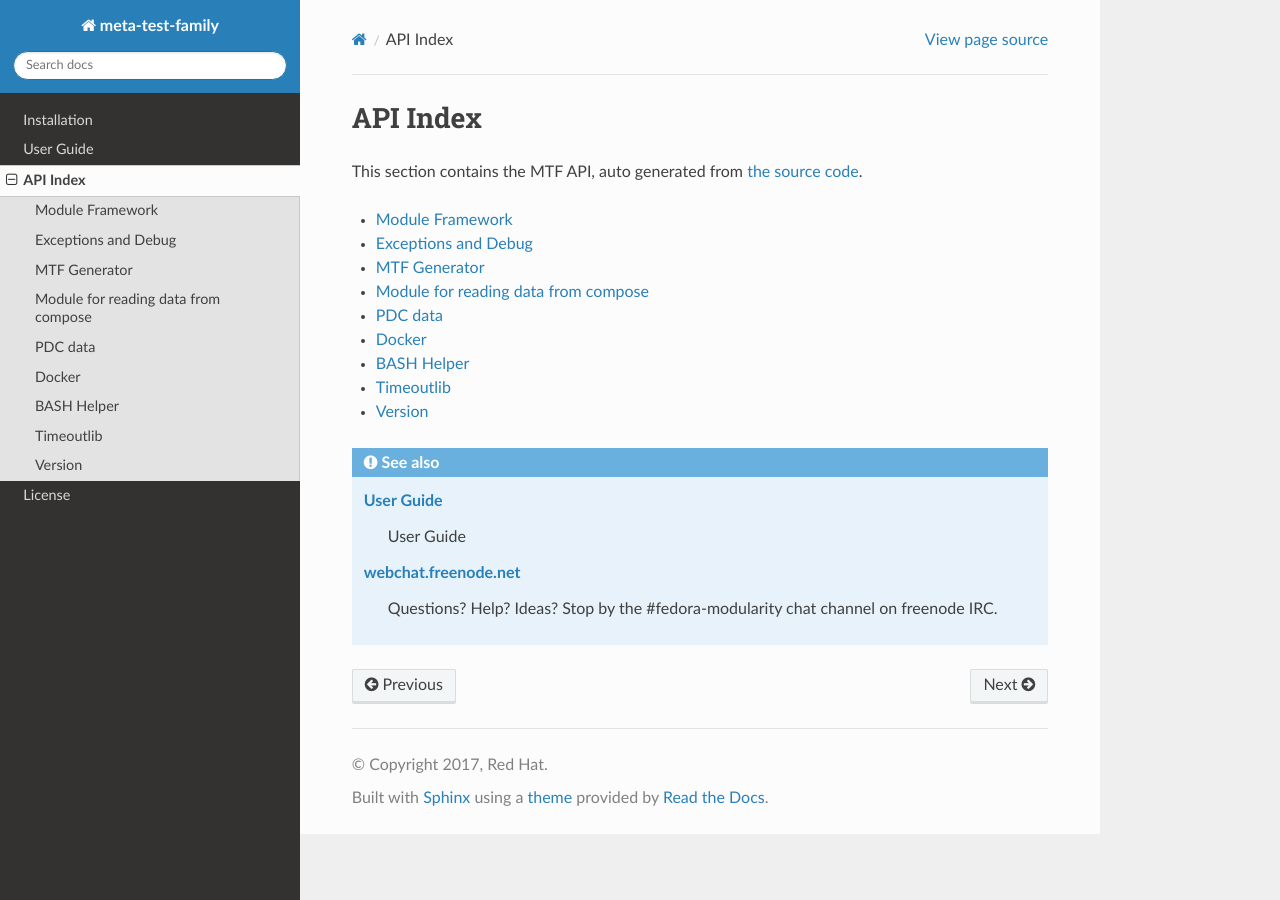
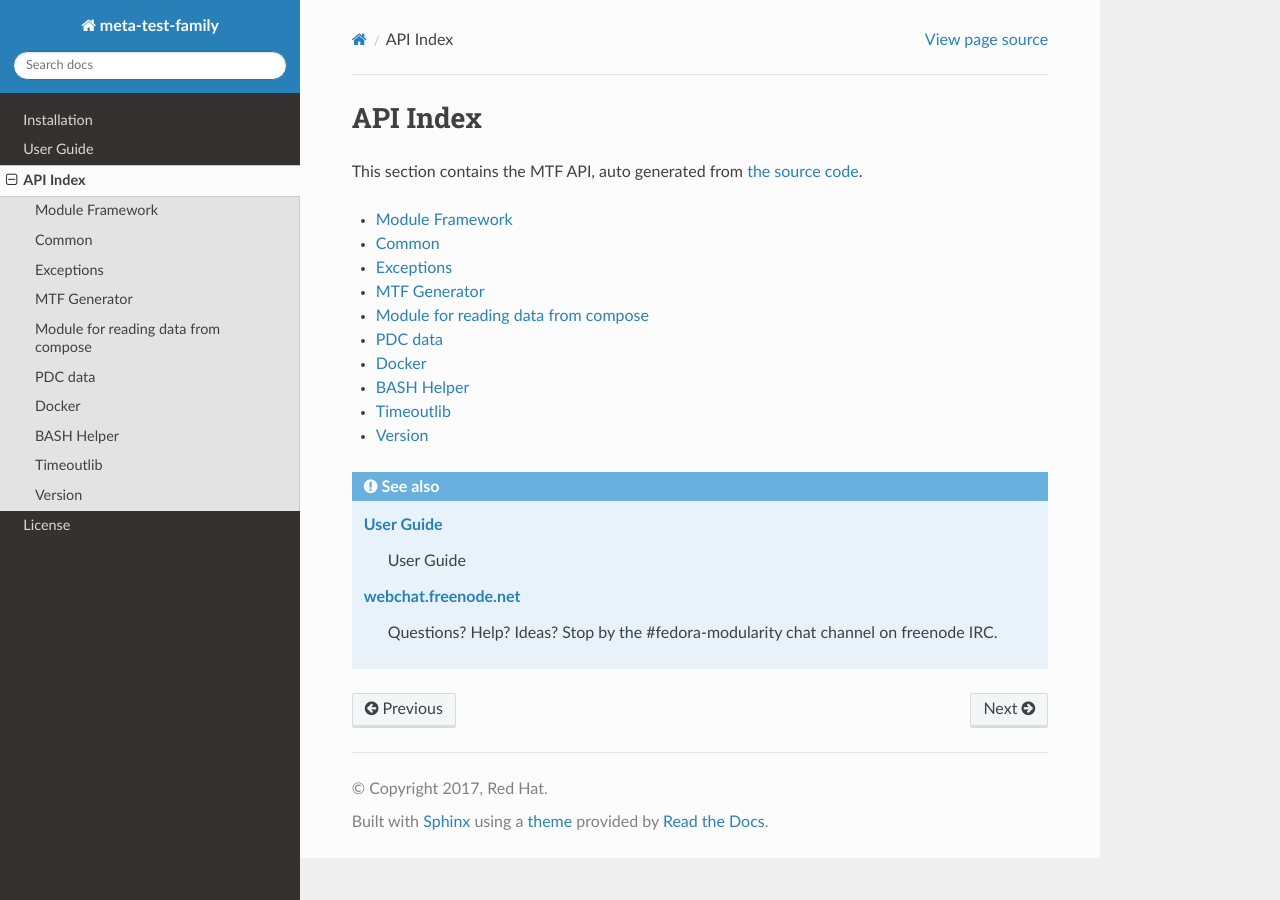
Before and after one commit to fedora-modularity/meta-test-family, a Sphinx documentation site: the page built from docs/api/index.rst, in a window 1280 px wide. Built offline with Sphinx 7.4.7 and the Read the Docs theme 2.0.0, drawn with Linux system fonts in a browser that asks for light colours; pages that are not in the unit, such as notebooks, are missing from menus.

```diff
--- a/docs/api/exceptions_debug.rst
+++ b/docs/api/common.rst
@@ -1,5 +1,5 @@
-Exceptions and Debug
-====================
+Common
+=======
 
 .. automodule:: moduleframework.common
    :members:
--- /dev/null
+++ b/docs/api/exceptions.rst
@@ -0,0 +1,6 @@
+Exceptions
+===========
+
+.. automodule:: moduleframework.exceptions
+   :members:
+   :undoc-members:
--- a/docs/api/index.rst
+++ b/docs/api/index.rst
@@ -8,7 +8,8 @@ This section contains the MTF API, auto generated from `the source code`_.
 .. toctree::
 
    module_framework
-   exceptions_debug
+   common
+   exceptions
    mtf_generator
    compose_info
    pdc_data
```
